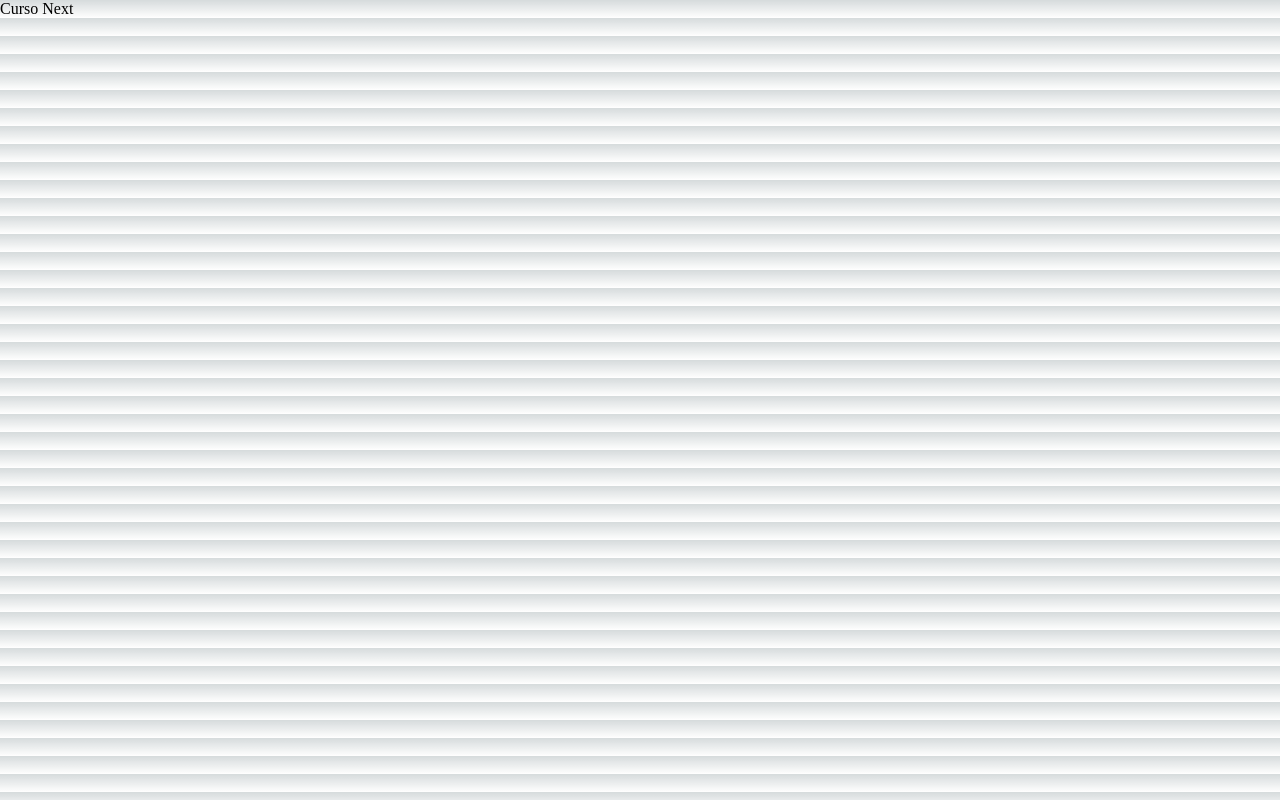
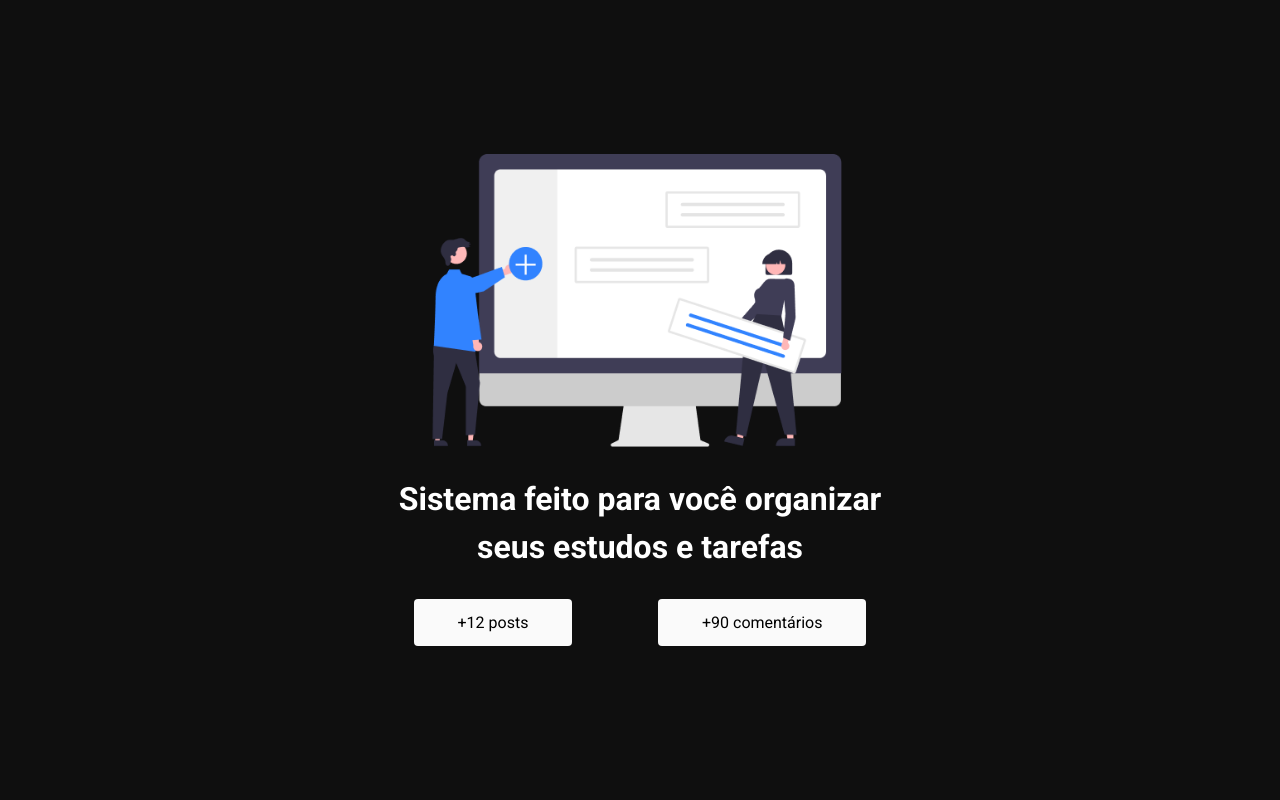
Before and after one commit to DebsLorena/EstudoNextJS-Tarefas, a Next.js app: page / in a window 1280 px wide. Built offline with nearby package versions, Linux system fonts and the light colour scheme.

Commit message:
feat: create home

```diff
--- a/src/pages/index.tsx
+++ b/src/pages/index.tsx
@@ -1,23 +1,39 @@
 
 import Head from 'next/head'
+import styles from '../styles/home.module.css'
 import Image from 'next/image'
-import { Inter } from 'next/font/google'
-import styles from '@/styles/Home.module.css'
+import heroImg from '../../public/assets/hero.png'
 
-const inter = Inter({ subsets: ['latin'] })
 
 export default function Home() {
   return (
-    <>
+    <div className={styles.container}>
       <Head>
-        <title>Create Next App</title>
-        <meta name="description" content="Generated by create next app" />
-        <meta name="viewport" content="width=device-width, initial-scale=1" />
-        <link rel="icon" href="/favicon.ico" />
+        <title>Curso NextJS</title>
+        <meta name="description" content="Curso NextJS" />
       </Head>
-      <main >
-        Curso Next
+      <main className={styles.main}>
+        <div className={styles.logoContent}>
+          <Image
+            className={styles.hero}
+            alt='Logo Tarefas'
+            src={heroImg}
+            priority
+          />
+        </div>
+        <h1 className={styles.title}>
+          Sistema feito para você organizar <br />
+          seus estudos e tarefas
+        </h1>
+        <div className={styles.infoContent}>
+          <section className={styles.box}>
+            <span>+12 posts</span>
+          </section>
+          <section className={styles.box}>
+            <span>+90 comentários</span>
+          </section>
+        </div>
       </main>
-    </>
+    </div>
   )
 }
--- a/src/styles/Home.module.css
+++ b/src/styles/Home.module.css
@@ -1,229 +1,69 @@
-.main {
-  display: flex;
-  flex-direction: column;
-  justify-content: space-between;
-  align-items: center;
-  padding: 6rem;
-  min-height: 100vh;
-}
-
-.description {
-  display: inherit;
-  justify-content: inherit;
-  align-items: inherit;
-  font-size: 0.85rem;
-  max-width: var(--max-width);
+.container {
+    background-color: #0f0f0f;
     width: 100%;
-  z-index: 2;
-  font-family: var(--font-mono);
-}
-
-.description a {
+    height: 100vh;
     display: flex;
     justify-content: center;
     align-items: center;
-  gap: 0.5rem;
+    flex-direction: column;
 }
 
-.description p {
-  position: relative;
-  margin: 0;
-  padding: 1rem;
-  background-color: rgba(var(--callout-rgb), 0.5);
-  border: 1px solid rgba(var(--callout-border-rgb), 0.3);
-  border-radius: var(--border-radius);
+.logoContent {
+    display: flex;
+    flex-direction: column;
+    align-items: center;
+    justify-content: center;
 }
 
-.code {
-  font-weight: 700;
-  font-family: var(--font-mono);
+.hero {
+    max-width: 480px;
+    object-fit: contain;
+    width: auto;
+    height: auto;
 }
 
-.grid {
-  display: grid;
-  grid-template-columns: repeat(4, minmax(25%, auto));
-  width: var(--max-width);
-  max-width: 100%;
+.title {
+    color: #fff;
+    text-align: center;
+    margin: 28px;
+    line-height: 150%;
 }
 
-.card {
-  padding: 1rem 1.2rem;
-  border-radius: var(--border-radius);
-  background: rgba(var(--card-rgb), 0);
-  border: 1px solid rgba(var(--card-border-rgb), 0);
-  transition: background 200ms, border 200ms;
+.infoContent {
+    display: flex;
+    align-items: center;
+    justify-content: space-around;
 }
 
-.card span {
-  display: inline-block;
-  transition: transform 200ms;
+.box {
+    background-color: #fafafa;
+    padding: 14px 44px;
+    border-radius: 4px;
+    transition: transform 0.4s;
 }
 
-.card h2 {
-  font-weight: 600;
-  margin-bottom: 0.7rem;
+.box:hover {
+    transform: scale(1.08);
+    font-weight: 500;
 }
 
-.card p {
-  margin: 0;
-  opacity: 0.6;
-  font-size: 0.9rem;
-  line-height: 1.5;
-  max-width: 30ch;
+@media screen and (max-width: 580px) {
+    .hero {
+        max-width: 80%;
     }
 
-.center {
-  display: flex;
-  justify-content: center;
-  align-items: center;
-  position: relative;
-  padding: 4rem 0;
+    .title {
+        font-size: 24px;
     }
 
-.center::before {
-  background: var(--secondary-glow);
-  border-radius: 50%;
-  width: 480px;
-  height: 360px;
-  margin-left: -400px;
+    .infoContent {
+        flex-direction: column;
     }
 
-.center::after {
-  background: var(--primary-glow);
-  width: 240px;
-  height: 180px;
-  z-index: -1;
-}
-
-.center::before,
-.center::after {
-  content: '';
-  left: 50%;
-  position: absolute;
-  filter: blur(45px);
-  transform: translateZ(0);
-}
-
-.logo {
-  position: relative;
-}
-/* Enable hover only on non-touch devices */
-@media (hover: hover) and (pointer: fine) {
-  .card:hover {
-    background: rgba(var(--card-rgb), 0.1);
-    border: 1px solid rgba(var(--card-border-rgb), 0.15);
-  }
-
-  .card:hover span {
-    transform: translateX(4px);
-  }
-}
-
-@media (prefers-reduced-motion) {
-  .card:hover span {
-    transform: none;
-  }
-}
-
-/* Mobile */
-@media (max-width: 700px) {
-  .content {
-    padding: 4rem;
-  }
-
-  .grid {
-    grid-template-columns: 1fr;
-    margin-bottom: 120px;
-    max-width: 320px;
+    .box {
+        width: 80%;
+        margin-bottom: 14px;
         text-align: center;
     }
 
-  .card {
-    padding: 1rem 2.5rem;
 }
-
-  .card h2 {
-    margin-bottom: 0.5rem;
-  }
-
-  .center {
-    padding: 8rem 0 6rem;
-  }
-
-  .center::before {
-    transform: none;
-    height: 300px;
-  }
-
-  .description {
-    font-size: 0.8rem;
-  }
-
-  .description a {
-    padding: 1rem;
-  }
-
-  .description p,
-  .description div {
-    display: flex;
-    justify-content: center;
-    position: fixed;
-    width: 100%;
-  }
-
-  .description p {
-    align-items: center;
-    inset: 0 0 auto;
-    padding: 2rem 1rem 1.4rem;
-    border-radius: 0;
-    border: none;
-    border-bottom: 1px solid rgba(var(--callout-border-rgb), 0.25);
-    background: linear-gradient(
-      to bottom,
-      rgba(var(--background-start-rgb), 1),
-      rgba(var(--callout-rgb), 0.5)
-    );
-    background-clip: padding-box;
-    backdrop-filter: blur(24px);
-  }
-
-  .description div {
-    align-items: flex-end;
-    pointer-events: none;
-    inset: auto 0 0;
-    padding: 2rem;
-    height: 200px;
-    background: linear-gradient(
-      to bottom,
-      transparent 0%,
-      rgb(var(--background-end-rgb)) 40%
-    );
-    z-index: 1;
-  }
-}
-
-/* Tablet and Smaller Desktop */
-@media (min-width: 701px) and (max-width: 1120px) {
-  .grid {
-    grid-template-columns: repeat(2, 50%);
-  }
-}
-
-@media (prefers-color-scheme: dark) {
-  .vercelLogo {
-    filter: invert(1);
-  }
-
-  .logo {
-    filter: invert(1) drop-shadow(0 0 0.3rem #ffffff70);
-  }
-}
-
-@keyframes rotate {
-  from {
-    transform: rotate(360deg);
-  }
-  to {
-    transform: rotate(0deg);
-  }
-}
--- a/src/styles/globals.css
+++ b/src/styles/globals.css
@@ -1,107 +1,11 @@
-:root {
-  --max-width: 1100px;
-  --border-radius: 12px;
-  --font-mono: ui-monospace, Menlo, Monaco, 'Cascadia Mono', 'Segoe UI Mono',
-    'Roboto Mono', 'Oxygen Mono', 'Ubuntu Monospace', 'Source Code Pro',
-    'Fira Mono', 'Droid Sans Mono', 'Courier New', monospace;
+@import url('https://fonts.googleapis.com/css2?family=Roboto:wght@400;500;700;900&display=swap');
 
-  --foreground-rgb: 0, 0, 0;
-  --background-start-rgb: 214, 219, 220;
-  --background-end-rgb: 255, 255, 255;
-
-  --primary-glow: conic-gradient(
-    from 180deg at 50% 50%,
-    #16abff33 0deg,
-    #0885ff33 55deg,
-    #54d6ff33 120deg,
-    #0071ff33 160deg,
-    transparent 360deg
-  );
-  --secondary-glow: radial-gradient(
-    rgba(255, 255, 255, 1),
-    rgba(255, 255, 255, 0)
-  );
-
-  --tile-start-rgb: 239, 245, 249;
-  --tile-end-rgb: 228, 232, 233;
-  --tile-border: conic-gradient(
-    #00000080,
-    #00000040,
-    #00000030,
-    #00000020,
-    #00000010,
-    #00000010,
-    #00000080
-  );
-
-  --callout-rgb: 238, 240, 241;
-  --callout-border-rgb: 172, 175, 176;
-  --card-rgb: 180, 185, 188;
-  --card-border-rgb: 131, 134, 135;
+* {
+  margin: 0;
+  padding: 0;
+  box-sizing: border-box;
 }
 
-@media (prefers-color-scheme: dark) {
-  :root {
-    --foreground-rgb: 255, 255, 255;
-    --background-start-rgb: 0, 0, 0;
-    --background-end-rgb: 0, 0, 0;
-
-    --primary-glow: radial-gradient(rgba(1, 65, 255, 0.4), rgba(1, 65, 255, 0));
-    --secondary-glow: linear-gradient(
-      to bottom right,
-      rgba(1, 65, 255, 0),
-      rgba(1, 65, 255, 0),
-      rgba(1, 65, 255, 0.3)
-    );
-
-    --tile-start-rgb: 2, 13, 46;
-    --tile-end-rgb: 2, 5, 19;
-    --tile-border: conic-gradient(
-      #ffffff80,
-      #ffffff40,
-      #ffffff30,
-      #ffffff20,
-      #ffffff10,
-      #ffffff10,
-      #ffffff80
-    );
-
-    --callout-rgb: 20, 20, 20;
-    --callout-border-rgb: 108, 108, 108;
-    --card-rgb: 100, 100, 100;
-    --card-border-rgb: 200, 200, 200;
-  }
+html {
+  font-family: 'Roboto', sans-serif;
 }
-
-* {
-  box-sizing: border-box;
-  padding: 0;
-  margin: 0;
-}
-
-html,
-body {
-  max-width: 100vw;
-  overflow-x: hidden;
-}
-
-body {
-  color: rgb(var(--foreground-rgb));
-  background: linear-gradient(
-      to bottom,
-      transparent,
-      rgb(var(--background-end-rgb))
-    )
-    rgb(var(--background-start-rgb));
-}
-
-a {
-  color: inherit;
-  text-decoration: none;
-}
-
-@media (prefers-color-scheme: dark) {
-  html {
-    color-scheme: dark;
-  }
-}
```
Also changed, not shown: public/assets/hero.png (added). Lines whose indentation alone changed are shown as unchanged.
